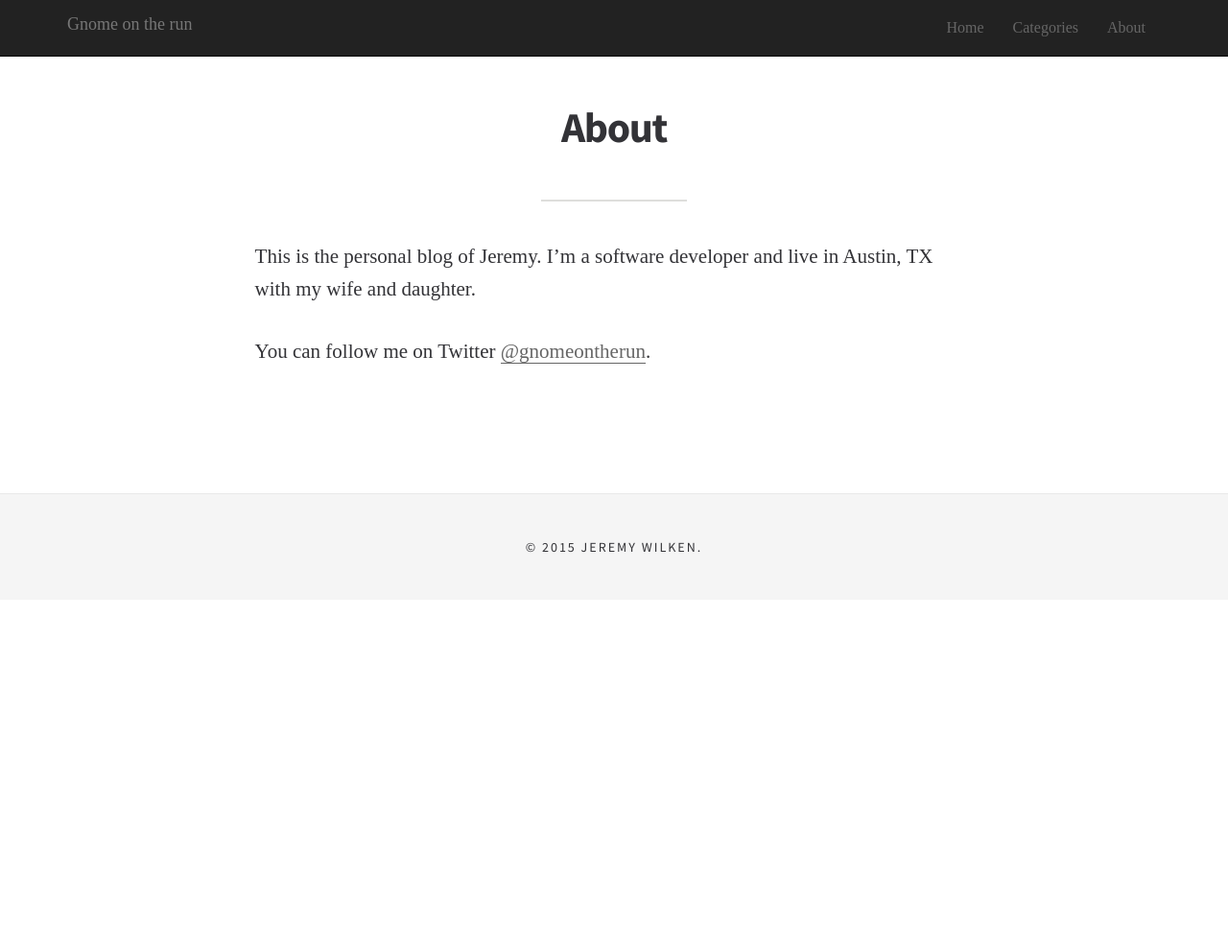
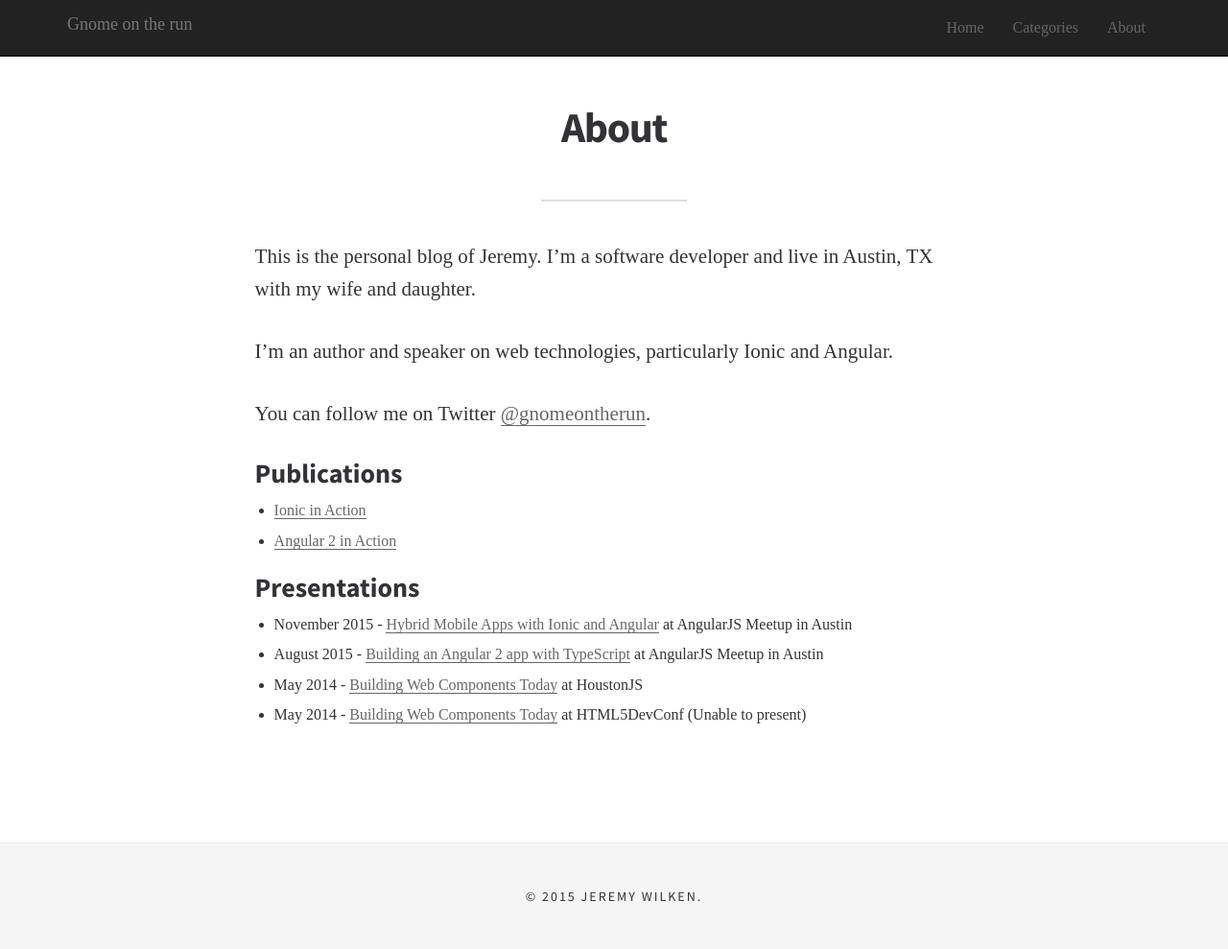
Before and after one commit to gnomeontherun/gnomeontherun.com, a Jekyll site: the page built from about.md, in a window 1280 px wide. Shown: the whole page at 96% size. Built offline with Jekyll 4.4.1, drawn with Linux system fonts in a browser that asks for light colours; some web fonts are replaced; before the commit the page ends 900 px from its top, so only the background shows below that.

Commit message:
update bio

```diff
--- a/about.md
+++ b/about.md
@@ -6,4 +6,18 @@ permalink: /about/
 
 This is the personal blog of Jeremy. I'm a software developer and live in Austin, TX with my wife and daughter.
 
+I'm an author and speaker on web technologies, particularly Ionic and Angular.
+
 You can follow me on Twitter [@gnomeontherun](https://twitter.com/gnomeontherun).
+
+## Publications
+
+* [Ionic in Action](https://www.manning.com/books/ionic-in-action?a_aid=ionicinaction)
+* [Angular 2 in Action](https://www.manning.com/books/angular2-in-action?a_aid=ionicinaction)
+
+## Presentations
+
+* November 2015 - [Hybrid Mobile Apps with Ionic and Angular](http://www.meetup.com/AngularJS/events/224925897/) at AngularJS Meetup in Austin
+* August 2015 - [Building an Angular 2 app with TypeScript](http://www.meetup.com/AngularJS/events/224748092/) at AngularJS Meetup in Austin
+* May 2014 - [Building Web Components Today](http://www.meetup.com/houston-js/events/181726492/) at HoustonJS
+* May 2014 - [Building Web Components Today](http://html5devconf.com/speakers/jeremy_wilken.html) at HTML5DevConf (Unable to present)
```
